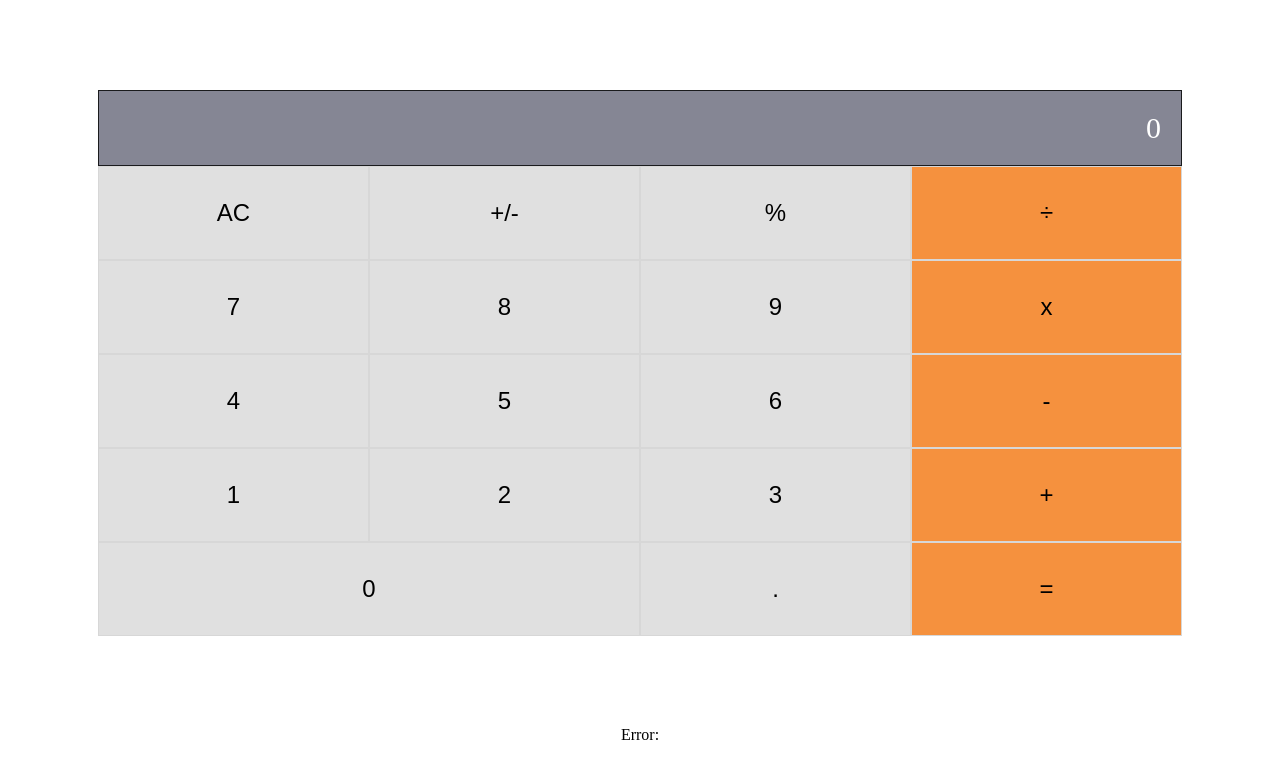
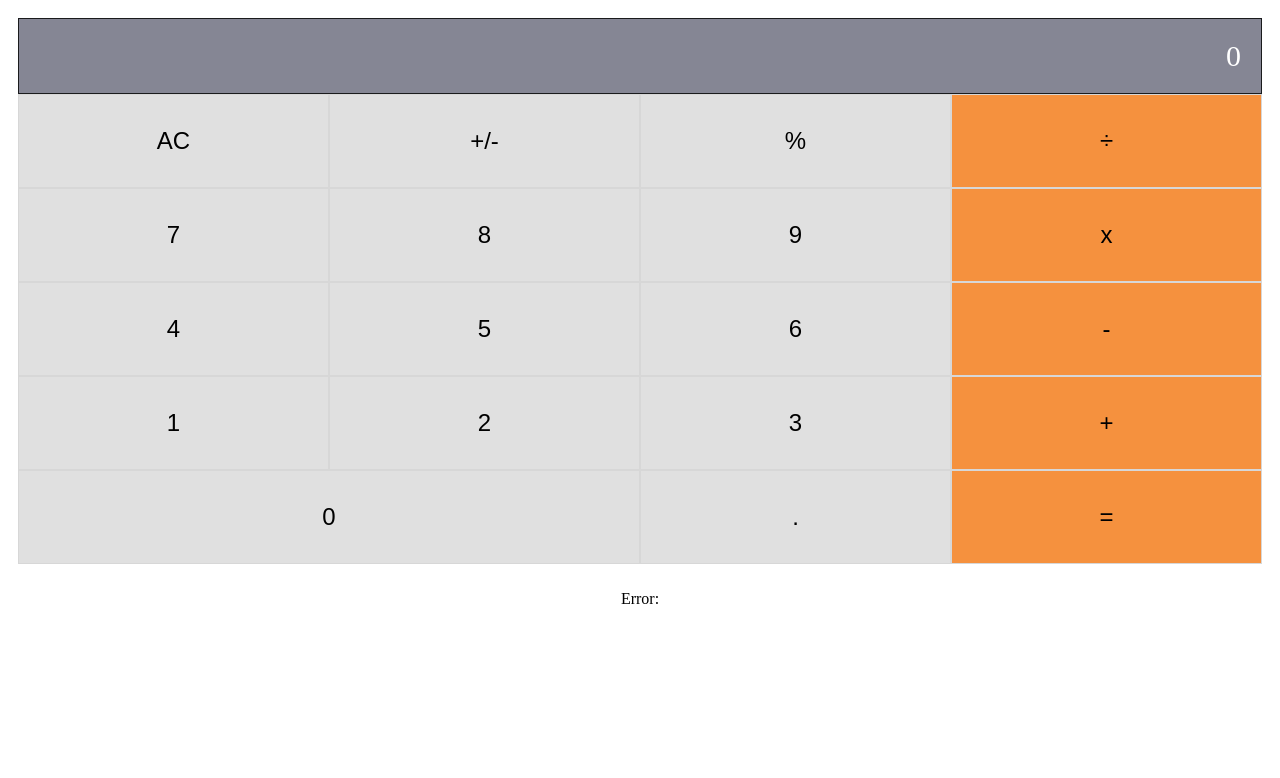
Before and after one commit to HossainAraf/math-magician, a React (Create React App) app: page / in a window 1280 px wide. Shown: the top 778 px of the page. Built offline with nearby package versions, Linux system fonts and the light colour scheme; no server answers.

Commit message:
Update calculator style

```diff
--- a/src/components/Calculator/Calculator.css
+++ b/src/components/Calculator/Calculator.css
@@ -3,7 +3,7 @@
   grid-template-columns: 1fr 1fr 1fr 1fr;
   color: #fff;
   padding: 10px;
-  margin: 5rem;
+  height: 50%;
 }
 
 .dispaly {
```
